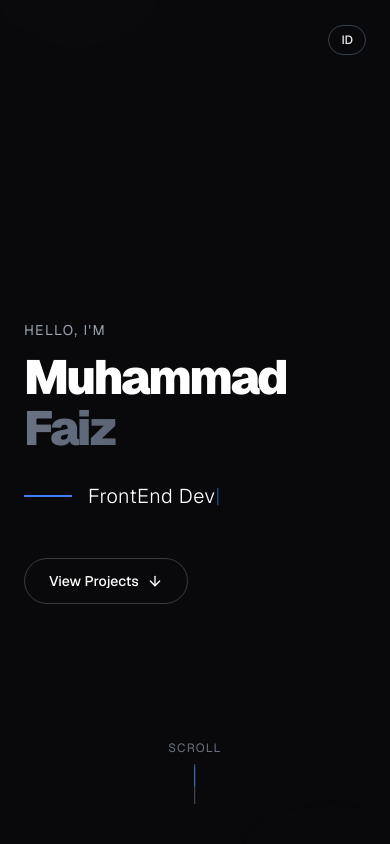
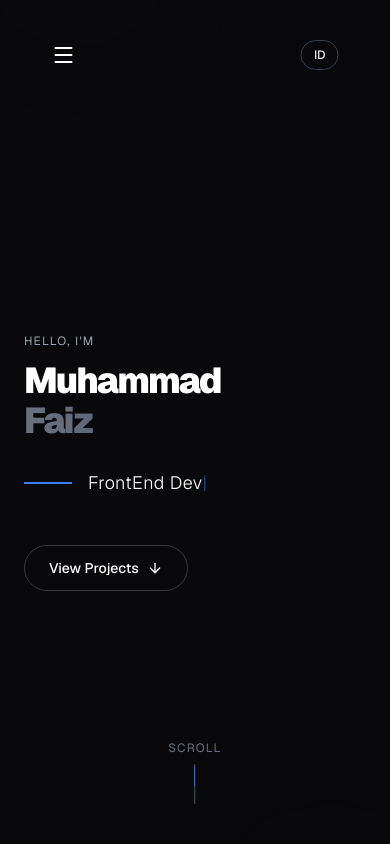
Before and after one commit to paizzz696-gif/faiz-portfolio, a Next.js app: page / in a window 390 px wide. Shown: the top 844 px of the page. Built offline with nearby package versions, Linux system fonts and the light colour scheme.

Commit message:
Update responsive mobile view

```diff
--- a/src/components/layout/Navbar.tsx
+++ b/src/components/layout/Navbar.tsx
@@ -1,12 +1,14 @@
 // src/components/layout/Navbar.tsx
 "use client";
 import { useState, useEffect } from "react";
-import { motion } from "framer-motion";
+import { motion, AnimatePresence } from "framer-motion";
 import { useLanguage } from "@/providers/LanguageProvider";
 import { cn } from "@/lib/utils";
+import { Menu, X } from "lucide-react"; // Import ikon hamburger & close
 
 export default function Navbar() {
   const [scrolled, setScrolled] = useState(false);
+  const [mobileMenuOpen, setMobileMenuOpen] = useState(false);
   const { lang, setLang, t } = useLanguage();
 
   useEffect(() => {
@@ -15,59 +17,71 @@ export default function Navbar() {
     return () => window.removeEventListener("scroll", onScroll);
   }, []);
 
-  // Fungsi untuk mengubah tab Showcase dan scroll ke section tersebut
   const handleTabClick = (e: React.MouseEvent, tabName: "projects" | "certificates") => {
     e.preventDefault();
+    setMobileMenuOpen(false); // Tutup menu HP saat diklik
     const showcase = document.getElementById("showcase");
     if (showcase) {
       showcase.scrollIntoView({ behavior: "smooth" });
     }
-    // Kirim sinyal ke Showcase untuk ganti tab
     setTimeout(() => {
       window.dispatchEvent(new CustomEvent("changeShowcaseTab", { detail: tabName }));
     }, 300);
   };
 
   return (
+    <>
       <motion.nav
         initial={{ y: -100 }}
         animate={{ y: 0 }}
         transition={{ delay: 4, duration: 0.8, ease: "easeOut" }}
         className={cn(
           "fixed top-4 left-1/2 -translate-x-1/2 z-50 transition-all duration-300",
-        scrolled ? "w-[90%] max-w-3xl glass rounded-full py-3 px-6" : "w-full py-6 px-8"
+          scrolled ? "w-[90%] max-w-3xl glass rounded-full py-3 px-6" : "w-[90%] max-w-3xl py-6 px-8"
         )}
       >
         <div className="flex items-center justify-between">
+          {/* Tombol Hamburger untuk Mobile */}
+          <button
+            className="md:hidden text-white"
+            onClick={() => setMobileMenuOpen(!mobileMenuOpen)}
+          >
+            {mobileMenuOpen ? <X size={24} /> : <Menu size={24} />}
+          </button>
+
+          {/* Menu Desktop */}
           <div className="hidden md:flex items-center gap-8 mx-auto">
-          <a href="#about" className="text-sm text-gray-400 hover:text-white transition-colors">
-            {t.nav.about}
-          </a>
-          <a
-            href="#showcase"
-            onClick={(e) => handleTabClick(e, "projects")}
-            className="text-sm text-gray-400 hover:text-white transition-colors"
-          >
-            {t.nav.projects}
-          </a>
-          <a
-            href="#showcase"
-            onClick={(e) => handleTabClick(e, "certificates")}
-            className="text-sm text-gray-400 hover:text-white transition-colors"
-          >
-            {t.nav.certificates}
-          </a>
-          <a href="#contact" className="text-sm text-gray-400 hover:text-white transition-colors">
-            {t.nav.contact}
-          </a>
+            <a href="#about" className="text-sm text-gray-400 hover:text-white transition-colors">{t.nav.about}</a>
+            <a href="#showcase" onClick={(e) => handleTabClick(e, "projects")} className="text-sm text-gray-400 hover:text-white transition-colors">{t.nav.projects}</a>
+            <a href="#showcase" onClick={(e) => handleTabClick(e, "certificates")} className="text-sm text-gray-400 hover:text-white transition-colors">{t.nav.certificates}</a>
+            <a href="#contact" className="text-sm text-gray-400 hover:text-white transition-colors">{t.nav.contact}</a>
           </div>
+
           <button
             onClick={() => setLang(lang === "en" ? "id" : "en")}
-          className="text-xs font-medium px-3 py-1.5 rounded-full border border-gray-700 hover:border-accent hover:text-accent transition-all absolute right-6 md:right-0"
+            className="text-xs font-medium px-3 py-1.5 rounded-full border border-gray-700 hover:border-accent hover:text-accent transition-all"
           >
             {lang === "en" ? "ID" : "EN"}
           </button>
         </div>
       </motion.nav>
+
+      {/* Dropdown Menu untuk Mobile */}
+      <AnimatePresence>
+        {mobileMenuOpen && (
+          <motion.div
+            initial={{ opacity: 0, y: -20 }}
+            animate={{ opacity: 1, y: 0 }}
+            exit={{ opacity: 0, y: -20 }}
+            className="fixed top-24 left-1/2 -translate-x-1/2 w-[90%] max-w-3xl glass rounded-2xl p-6 z-40 md:hidden flex flex-col gap-4"
+          >
+            <a href="#about" onClick={() => setMobileMenuOpen(false)} className="text-gray-300 hover:text-white transition-colors py-2">{t.nav.about}</a>
+            <a href="#showcase" onClick={(e) => handleTabClick(e, "projects")} className="text-gray-300 hover:text-white transition-colors py-2">{t.nav.projects}</a>
+            <a href="#showcase" onClick={(e) => handleTabClick(e, "certificates")} className="text-gray-300 hover:text-white transition-colors py-2">{t.nav.certificates}</a>
+            <a href="#contact" onClick={() => setMobileMenuOpen(false)} className="text-gray-300 hover:text-white transition-colors py-2">{t.nav.contact}</a>
+          </motion.div>
+        )}
+      </AnimatePresence>
+    </>
   );
 }
--- a/src/components/sections/Hero.tsx
+++ b/src/components/sections/Hero.tsx
@@ -40,7 +40,7 @@ export default function Hero() {
             initial={{ opacity: 0, y: 20 }}
             animate={{ opacity: 1, y: 0 }}
             transition={{ delay: 4.2, duration: 0.8 }}
-            className="text-gray-400 mb-4 font-mono text-sm tracking-widest uppercase"
+            className="text-gray-400 mb-4 font-mono text-xs sm:text-sm tracking-widest uppercase"
           >
             {t.hero.greeting}
           </motion.p>
@@ -50,7 +50,8 @@ export default function Hero() {
               initial={{ y: "100%" }}
               animate={{ y: 0 }}
               transition={{ delay: 4.4, duration: 0.8, ease: [0.33, 1, 0.68, 1] }}
-              className="text-5xl md:text-7xl lg:text-8xl font-black tracking-tighter leading-[0.9] text-white"
+              // Ukuran font disesuaikan: 4xl di HP, 6xl di Tablet, 7xl/8xl di Desktop
+              className="text-4xl sm:text-6xl md:text-7xl lg:text-8xl font-black tracking-tighter leading-[0.9] text-white"
             >
               {t.hero.name.split(" ")[0]}
             </motion.h1>
@@ -61,7 +62,7 @@ export default function Hero() {
               initial={{ y: "100%" }}
               animate={{ y: 0 }}
               transition={{ delay: 4.5, duration: 0.8, ease: [0.33, 1, 0.68, 1] }}
-              className="text-5xl md:text-7xl lg:text-8xl font-black tracking-tighter leading-[0.9] bg-clip-text text-transparent bg-gradient-to-r from-gray-500 to-gray-700"
+              className="text-4xl sm:text-6xl md:text-7xl lg:text-8xl font-black tracking-tighter leading-[0.9] bg-clip-text text-transparent bg-gradient-to-r from-gray-500 to-gray-700"
             >
               {t.hero.name.split(" ")[1]}
             </motion.h1>
@@ -74,7 +75,7 @@ export default function Hero() {
             className="flex items-center gap-4 mb-12"
           >
             <div className="h-[2px] w-12 bg-accent" />
-            <span className="text-xl md:text-2xl font-light text-white tracking-wide">
+            <span className="text-lg sm:text-xl md:text-2xl font-light text-white tracking-wide">
               {text}<span className="animate-pulse text-accent">|</span>
             </span>
           </motion.div>
@@ -100,7 +101,7 @@ export default function Hero() {
         >
           <div className="absolute inset-0 bg-gradient-to-t from-background via-transparent to-transparent z-10" />
           <Image
-            src="/images/profile/hero.jpg" // <-- DIUBAH KE hero.jpg
+            src="/images/profile/hero.jpg"
             alt="Muhammad Faiz"
             fill
             className="object-cover grayscale hover:grayscale-0 transition-all duration-700"
--- a/src/components/sections/Showcase.tsx
+++ b/src/components/sections/Showcase.tsx
@@ -19,26 +19,26 @@ import {
 // --- KUSTOM SVG MANUAL (DENGAN TIPE YANG BENAR) ---
 const Css3Icon = ({ className, style }: SVGProps<SVGSVGElement>) => (
   <svg className={className} style={style} width="1em" height="1em" viewBox="0 0 24 24" fill="currentColor" xmlns="http://www.w3.org/2000/svg">
-    <path d="M1.5 0h21l-1.91 21.563L11.977 24l-8.564-2.438L1.5 0zm7.031 9.75l-.232-2.718 10.059.003.23-2.61L5.412 4.41l.698 8.01h9.126l-.326 3.426-2.91.804-2.955-.81-.188-2.11H6.248l.33 4.171L12 19.351l5.379-1.443.744-8.157H8.531z"/>
+    <path d="M1.5 0h21l-1.91 21.563L11.977 24l-8.564-2.438L1.5 0zm7.031 9.75l-.232-2.718 10.059.003.23-2.61L5.412 4.41l.698 8.01h9.126l-.326 3.426-2.91.804-2.955-.81-.188-2.11H6.248l.33 4.171L12 19.351l5.379-1.443.744-8.157H8.531z" />
   </svg>
 );
 
 const VsCodeIcon = ({ className, style }: SVGProps<SVGSVGElement>) => (
   <svg className={className} style={style} width="1em" height="1em" viewBox="0 0 24 24" fill="currentColor" xmlns="http://www.w3.org/2000/svg">
-    <path d="M23.15 2.587L18.21.21a1.494 1.494 0 0 0-1.705.29l-9.46 8.63-4.12-3.128a.999.999 0 0 0-1.276.057L.327 7.261A1 1 0 0 0 .326 8.74L3.899 12 .326 15.26a1 1 0 0 0 .001 1.479L1.65 17.94a.999.999 0 0 0 1.276.057l4.12-3.128 9.46 8.63a1.492 1.492 0 0 0 1.704.29l4.942-2.377A1.5 1.5 0 0 0 24 20.06V3.939a1.5 1.5 0 0 0-.85-1.352zm-5.146 14.861L10.826 12l7.178-5.448v9.896z"/>
+    <path d="M23.15 2.587L18.21.21a1.494 1.494 0 0 0-1.705.29l-9.46 8.63-4.12-3.128a.999.999 0 0 0-1.276.057L.327 7.261A1 1 0 0 0 .326 8.74L3.899 12 .326 15.26a1 1 0 0 0 .001 1.479L1.65 17.94a.999.999 0 0 0 1.276.057l4.12-3.128 9.46 8.63a1.492 1.492 0 0 0 1.704.29l4.942-2.377A1.5 1.5 0 0 0 24 20.06V3.939a1.5 1.5 0 0 0-.85-1.352zm-5.146 14.861L10.826 12l7.178-5.448v9.896z" />
   </svg>
 );
 
 const BladeIcon = ({ className, style }: SVGProps<SVGSVGElement>) => (
   <svg className={className} style={style} width="1em" height="1em" viewBox="0 0 24 24" fill="currentColor" xmlns="http://www.w3.org/2000/svg">
-    <path d="M12 2L22 22H2L12 2z" opacity="0.8"/>
-    <path d="M12 6L18 20H6L12 6z"/>
+    <path d="M12 2L22 22H2L12 2z" opacity="0.8" />
+    <path d="M12 6L18 20H6L12 6z" />
   </svg>
 );
 
 const AlpineIcon = ({ className, style }: SVGProps<SVGSVGElement>) => (
   <svg className={className} style={style} width="1em" height="1em" viewBox="0 0 24 24" fill="currentColor" xmlns="http://www.w3.org/2000/svg">
-    <path d="M7.5 6.5L12 11l4.5-4.5L12 2 7.5 6.5zm-7.5 11L4.5 22 9 17.5 4.5 13 0 17.5zm15 0L19.5 22 24 17.5 19.5 13 15 17.5z"/>
+    <path d="M7.5 6.5L12 11l4.5-4.5L12 2 7.5 6.5zm-7.5 11L4.5 22 9 17.5 4.5 13 0 17.5zm15 0L19.5 22 24 17.5 19.5 13 15 17.5z" />
   </svg>
 );
 
@@ -183,7 +183,8 @@ export default function Showcase() {
   ];
 
   return (
-    <section id="showcase" className="relative min-h-screen flex flex-col justify-center py-32 px-6 md:px-16">
+    // Padding disesuaikan: py-20 untuk HP, md:py-32 untuk Desktop
+    <section id="showcase" className="relative min-h-screen flex flex-col justify-center py-20 md:py-32 px-6 md:px-16">
       <div className="max-w-7xl mx-auto w-full">
         <motion.div
           initial={{ opacity: 0, y: 30 }}
@@ -202,9 +203,8 @@ export default function Showcase() {
               <button
                 key={tab.id}
                 onClick={() => setActiveTab(tab.id)}
-                className={`relative px-4 py-2 text-sm font-medium transition-colors rounded-full ${
-                  activeTab === tab.id ? "text-white" : "text-gray-500 hover:text-gray-300"
-                }`}
+                className={`relative px-4 py-2 text-sm font-medium transition-colors rounded-full ${activeTab === tab.id ? "text-white" : "text-gray-500 hover:text-gray-300"
+                  }`}
               >
                 {activeTab === tab.id && (
                   <motion.div
```
Lines whose indentation alone changed are shown as unchanged.
